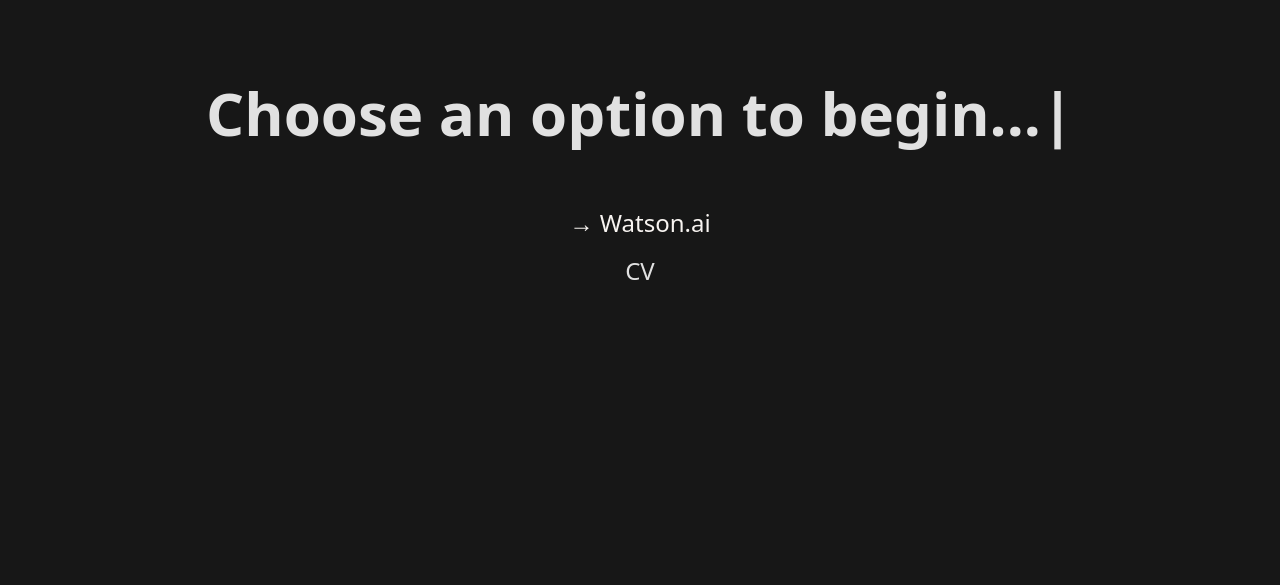
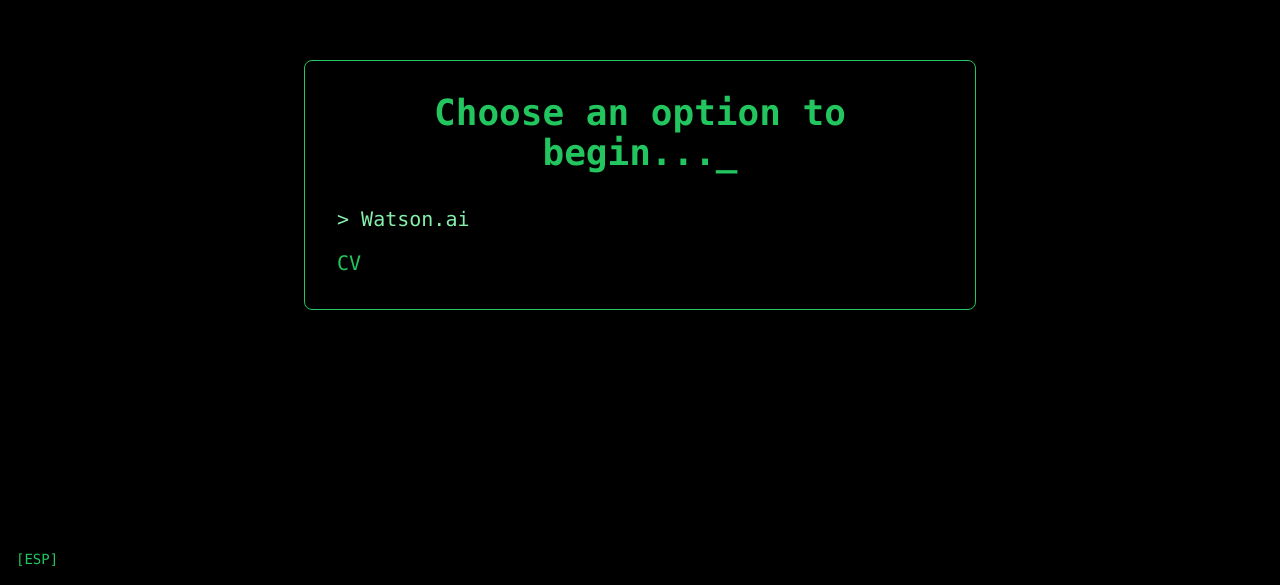
Before and after one commit to LatentDream/guillaume.sh, a React (Vite) app: page / in a window 1280 px wide. Shown: the part 215-800 px from the top of the page. Built offline with nearby package versions, Linux system fonts and the light colour scheme; a web font is replaced by a local one.

Commit message:
chore: terminal like

```diff
--- a/src/routes/landing/landing.tsx
+++ b/src/routes/landing/landing.tsx
@@ -44,28 +44,38 @@
   }, [selectedOption, navigate, options]);
 
   return (
-    <div className="min-h-screen bg-primary flex flex-col justify-center items-center p-4">
-      <h1 className="text-4xl md:text-6xl font-bold text-secondary mb-16 text-center">
+    <div className="min-h-screen bg-black text-green-500 flex flex-col justify-between p-8 font-mono">
+      <div className="flex-grow flex flex-col justify-center items-center">
+        <div className="bg-black border border-green-500 p-8 rounded-lg shadow-lg max-w-2xl w-full">
+          <h1 className="text-2xl md:text-4xl font-bold mb-8 text-center">
             {text}
-        <span className="animate-blink">|</span>
+            <span className="animate-blink">_</span>
           </h1>
 
-      <nav className="space-y-4 text-center">
+          <nav className="space-y-4">
             {options.map((option, index) => (
               <div
                 key={option.name}
-            className="text-2xl text-secondary hover:text-popover transition-colors duration-300 relative group cursor-pointer"
+                className="text-xl cursor-pointer hover:text-green-300 transition-colors duration-300"
                 onClick={() => navigate(option.path)}
                 onMouseEnter={() => setSelectedOption(index)}
               >
-            <span className={selectedOption === index ? 'text-popover' : ''}>
-              {selectedOption === index && '→ '}
+                <span className={selectedOption === index ? 'text-green-300' : ''}>
+                  {selectedOption === index ? '> ' : '  '}
                   {option.name}
                 </span>
-            <span className="absolute -bottom-1 left-0 w-0 h-0.5 bg-secondary group-hover:w-full transition-all duration-300"></span>
               </div>
             ))}
           </nav>
+        </div>
+      </div>
+
+      <div
+        className="fixed bottom-4 left-4 text-sm cursor-pointer hover:text-green-300 transition-colors duration-300"
+        onClick={() => navigate('/esp')}
+      >
+        [ESP]
+      </div>
     </div>
   );
 };
```
Lines whose indentation alone changed are shown as unchanged.
